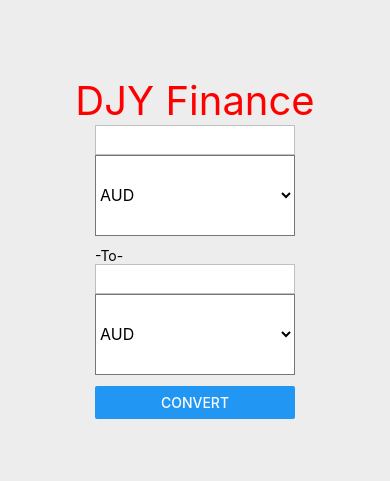
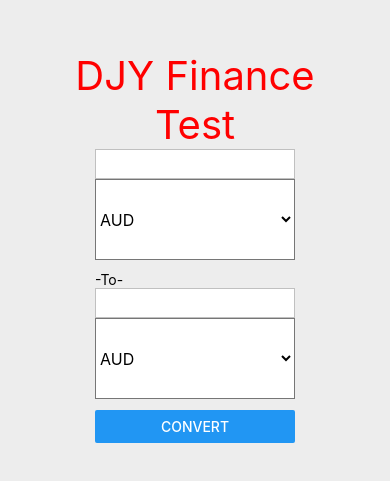
Before and after one commit to yashoss/DJYFinance, a React Native app: screen / in a window 390 px wide. Shown: the part 175-656 px from the top of the page. Built offline with nearby package versions, Linux system fonts and the light colour scheme.

Commit message:
add test header

```diff
--- a/landing.js
+++ b/landing.js
@@ -13,6 +13,8 @@ export default class Landing extends React.Component{
     return(
       <View style={styles.landingContainer}>
         <Text style={styles.header}>DJY Finance</Text>
+                <Text style={styles.header}>Test</Text>
+
         <Conversion/>
       </View>
     )
```
